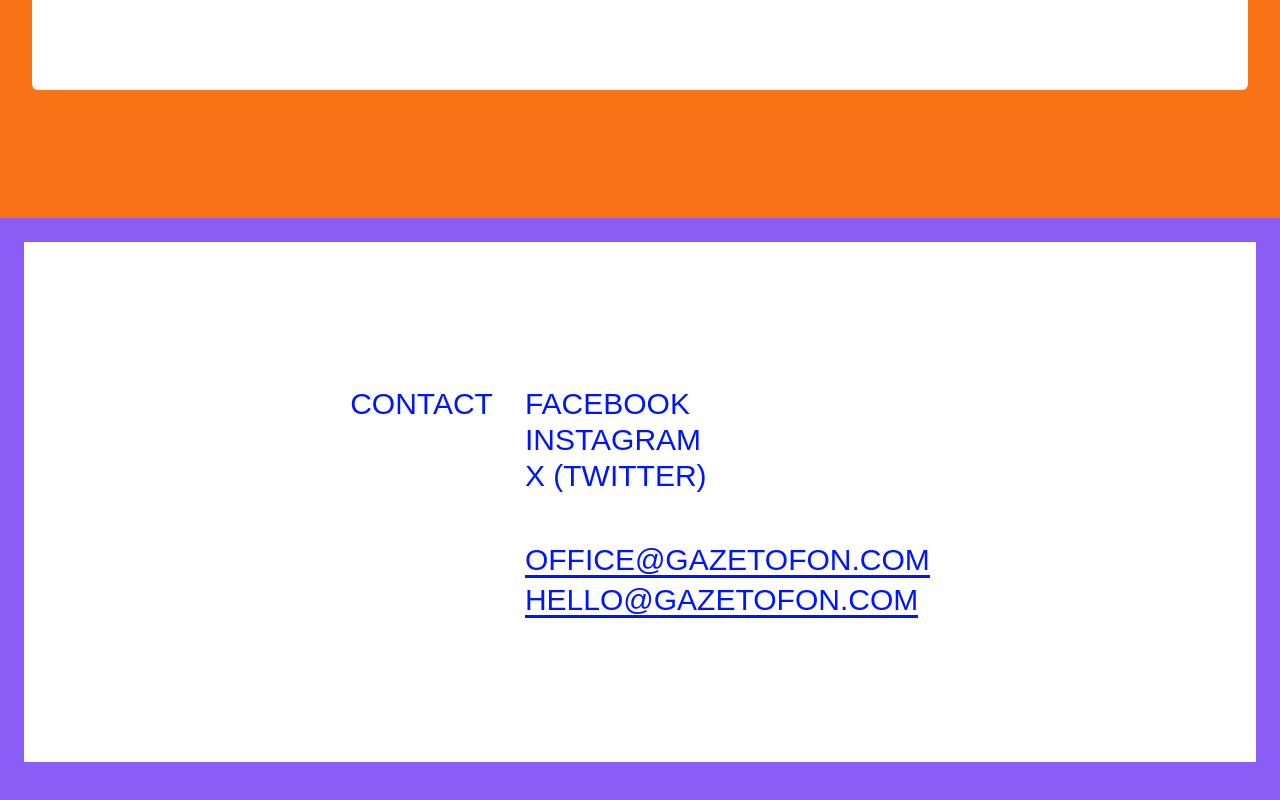
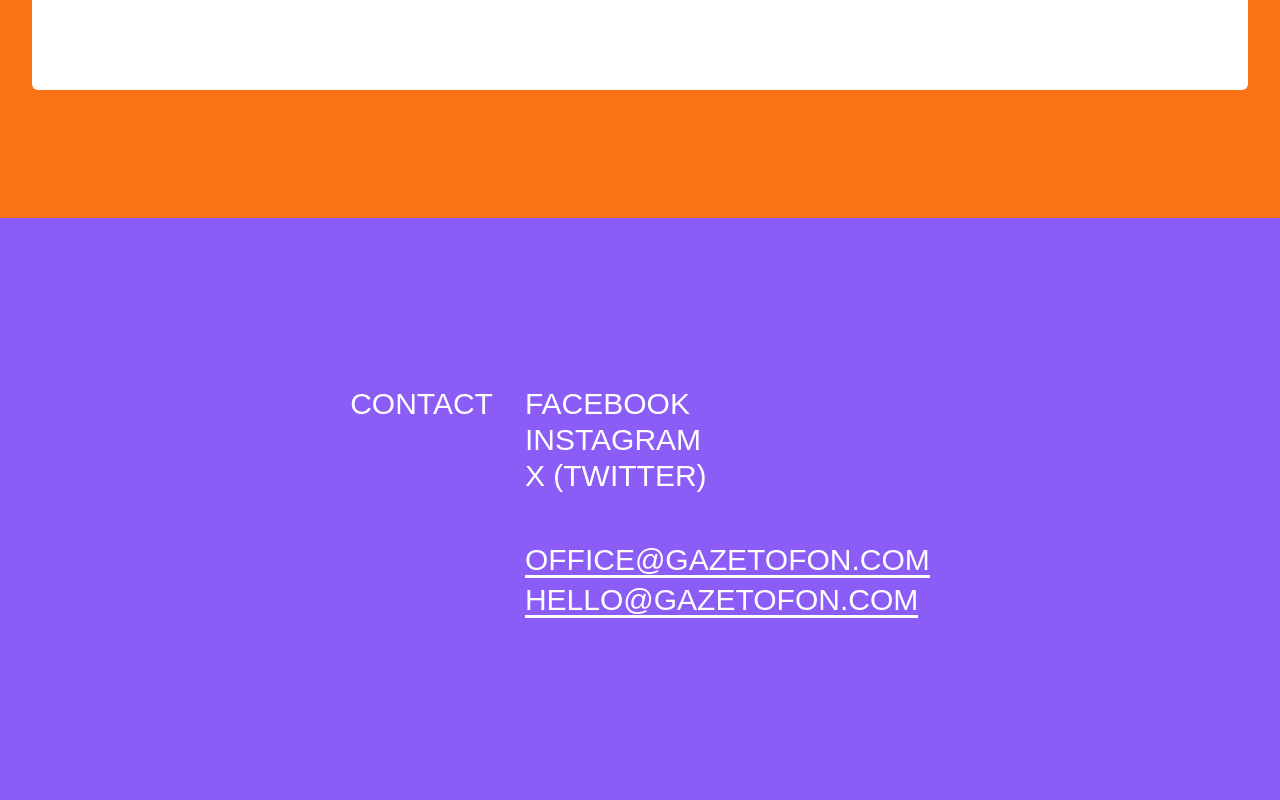
Before and after one commit to cosmonova/gazetofon, a Next.js app: page / in a window 1280 px wide. Shown: the part 7309-8109 px from the top of the page. Built offline with nearby package versions, Linux system fonts and the light colour scheme.

Commit message:
Added external mp3 and special comps

```diff
--- a/components/Event.tsx
+++ b/components/Event.tsx
@@ -103,7 +103,7 @@ export default function EventPage() {
                                 <table className="w-full text-left p-6 text-xl table-auto " >
                                     <tbody >
                                     {upcomingDates.map((date, index) => (
-                                    <tr>
+                                    <tr className="hover:bg-green-300">
                                         <td className="text-left p-2">{date.date}</td>
                                         <td className="text-left ">{date.day}</td>
                                         <td className="text-left">{date.time}</td>
--- a/components/Footer.tsx
+++ b/components/Footer.tsx
@@ -5,12 +5,12 @@ import { CenterUnderline, ComesInGoesOutUnderline, GoesOutComesInUnderline } fro
 
 function UnderlineDemo() {
     return (
-        <div className="w-full h-full flex flex-col items-center justify-center bg-background">
-            <div className="flex flex-row font-overusedGrotesk items-start text-[#0015ff] h-full py-36 uppercase space-x-8 text-sm sm:text-xl md:text-2xl lg:text-3xl">
+        <div className="w-full h-full flex flex-col items-center justify-center">
+            <div className="flex flex-row font-overusedGrotesk items-start text-white h-full py-36 uppercase space-x-8 text-sm sm:text-xl md:text-2xl lg:text-3xl">
                 <div>Contact</div>
                 <ul className="flex flex-col h-full">
                     <Link href="#">
-                        <CenterUnderline label="FACEBOOK" />
+                        <CenterUnderline label="FACEBOOK" className="white" />
                     </Link>
                     <Link href="#">
                         <ComesInGoesOutUnderline label="INSTAGRAM" direction="right" />
```
